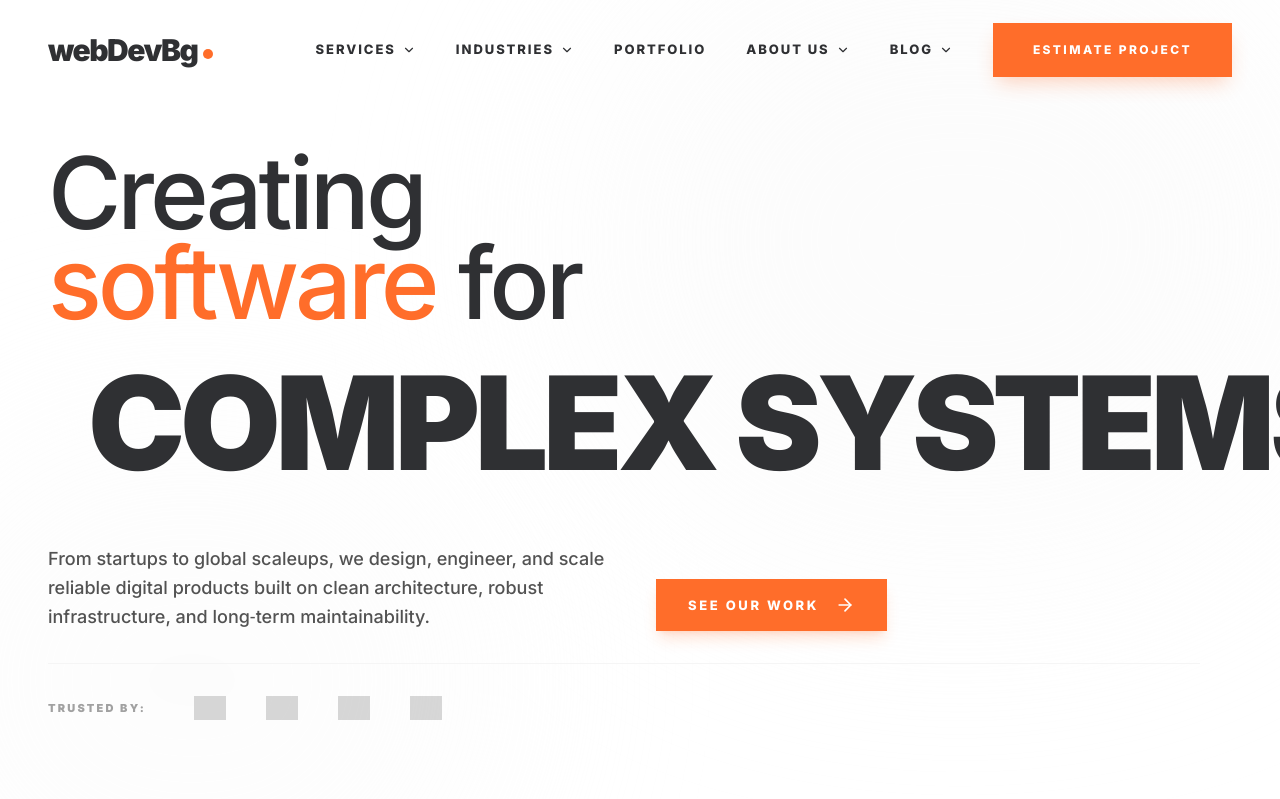
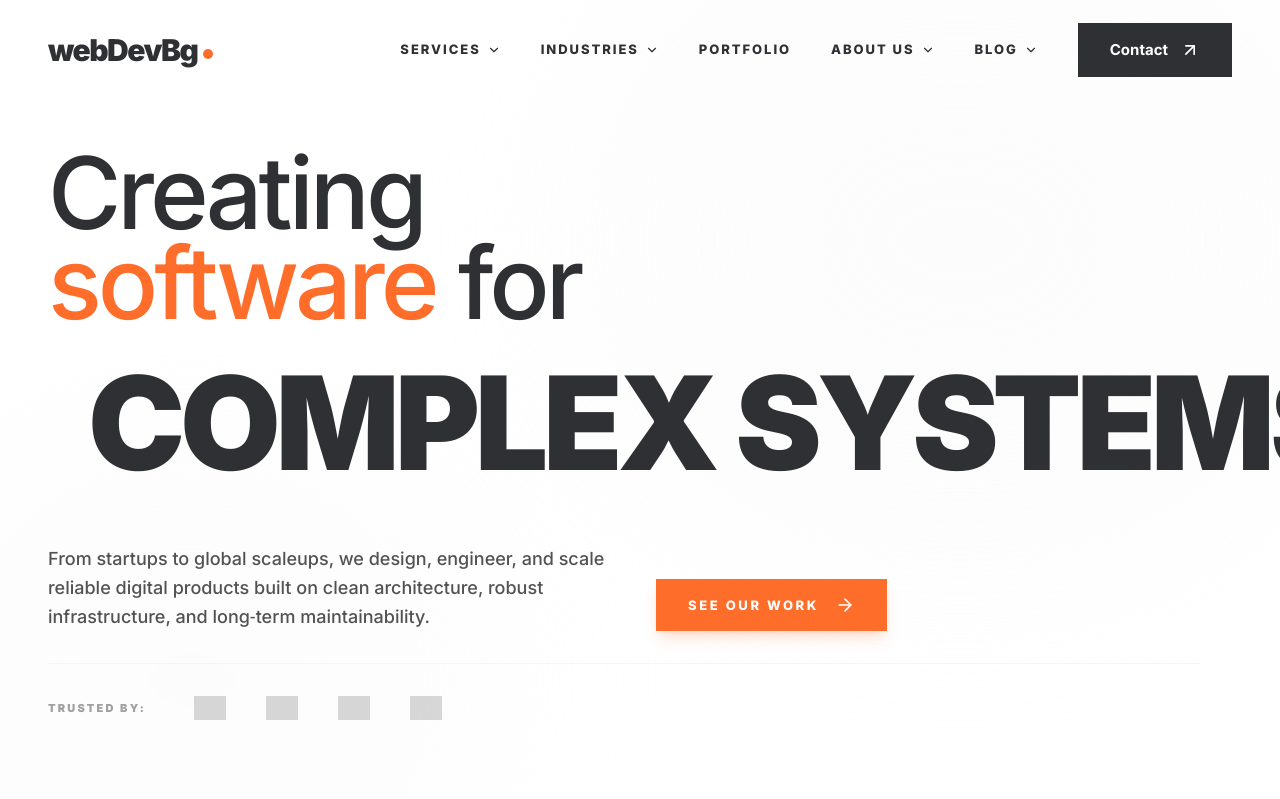
Before and after one commit to TpMarkov/stelleon-clone, a React (Vite) app: page / in a window 1280 px wide. Shown: the top 799 px of the page. Built offline with nearby package versions, Linux system fonts and the light colour scheme; grey boxes are pictures that could not be loaded.

Commit message:
add new button to the nav-bar

```diff
--- a/src/components/Footer.tsx
+++ b/src/components/Footer.tsx
@@ -177,7 +177,7 @@ export const Footer = () => {
               transition={{ duration: 2, repeat: Infinity }}
               className="text-primary"
             >
-              ❤️
+               🧡
             </motion.div>
             <span>by webDevBg Team</span>
           </div>
--- a/src/components/Header.tsx
+++ b/src/components/Header.tsx
@@ -15,7 +15,8 @@ import {
   Clock,
   Target,
   CreditCard,
-  TrendingUp
+  TrendingUp,
+  ArrowUpRight
 } from 'lucide-react';
 
 const IconMap: { [key: string]: React.ElementType } = {
@@ -387,11 +388,13 @@ export const Header = () => {
             ))}
             <li>
               <Link
-                to="/contact"
-                className="inline-flex items-center justify-center bg-primary px-10 py-4.5 text-center text-[12px] font-extrabold uppercase tracking-[0.2em] text-white transition-all hover:bg-text-dark hover:-translate-y-0.5 hover:shadow-[0_20px_40px_-12px_rgba(255,109,42,0.4)] shadow-[0_10px_20px_-5px_rgba(255,109,42,0.3)]"
-              >
-                Estimate project
-              </Link>
+                  to="/contact"
+                  className="group relative inline-flex items-center gap-3 px-8 py-4 bg-text-dark text-white text-[15px] font-bold overflow-hidden transition-all duration-300"
+                >
+                  <span className="relative z-10">Contact</span>
+                  <ArrowUpRight className="relative z-10 size-5 transition-transform duration-300 group-hover:translate-x-1 group-hover:-translate-y-1" />
+                  <div className="absolute inset-0 bg-primary translate-y-full transition-transform duration-300 group-hover:translate-y-0" />
+                </Link>
             </li>
           </ul>
         </nav>
@@ -493,7 +496,7 @@ export const Header = () => {
                     className="block w-full bg-primary py-6 text-center text-[13px] font-extrabold uppercase tracking-[0.2em] text-white shadow-[0_20px_40px_-12px_rgba(255,109,42,0.3)] transition-transform active:scale-95"
                     onClick={() => setIsMenuOpen(false)}
                   >
-                    Estimate project
+                    Contact
                   </Link>
 
                   <div className="flex flex-col sm:flex-row justify-between items-start sm:items-center gap-8">
```
